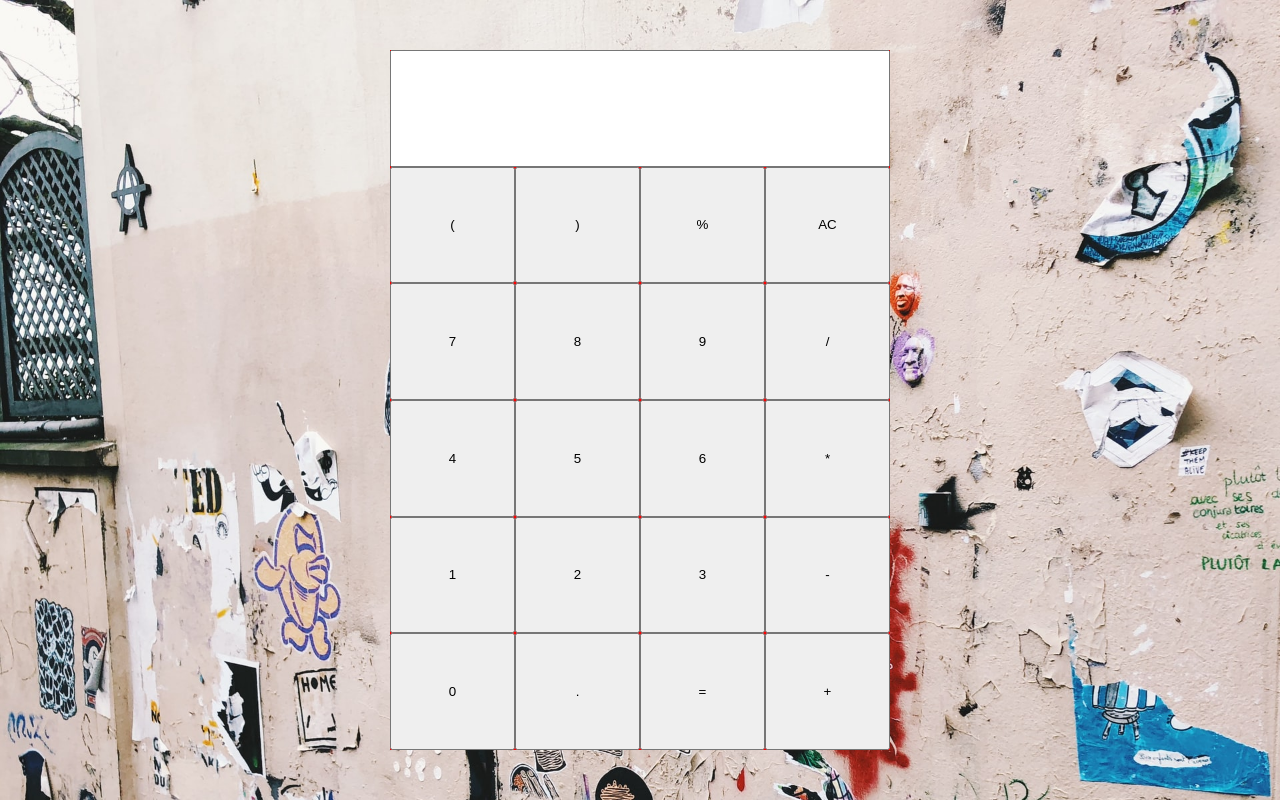
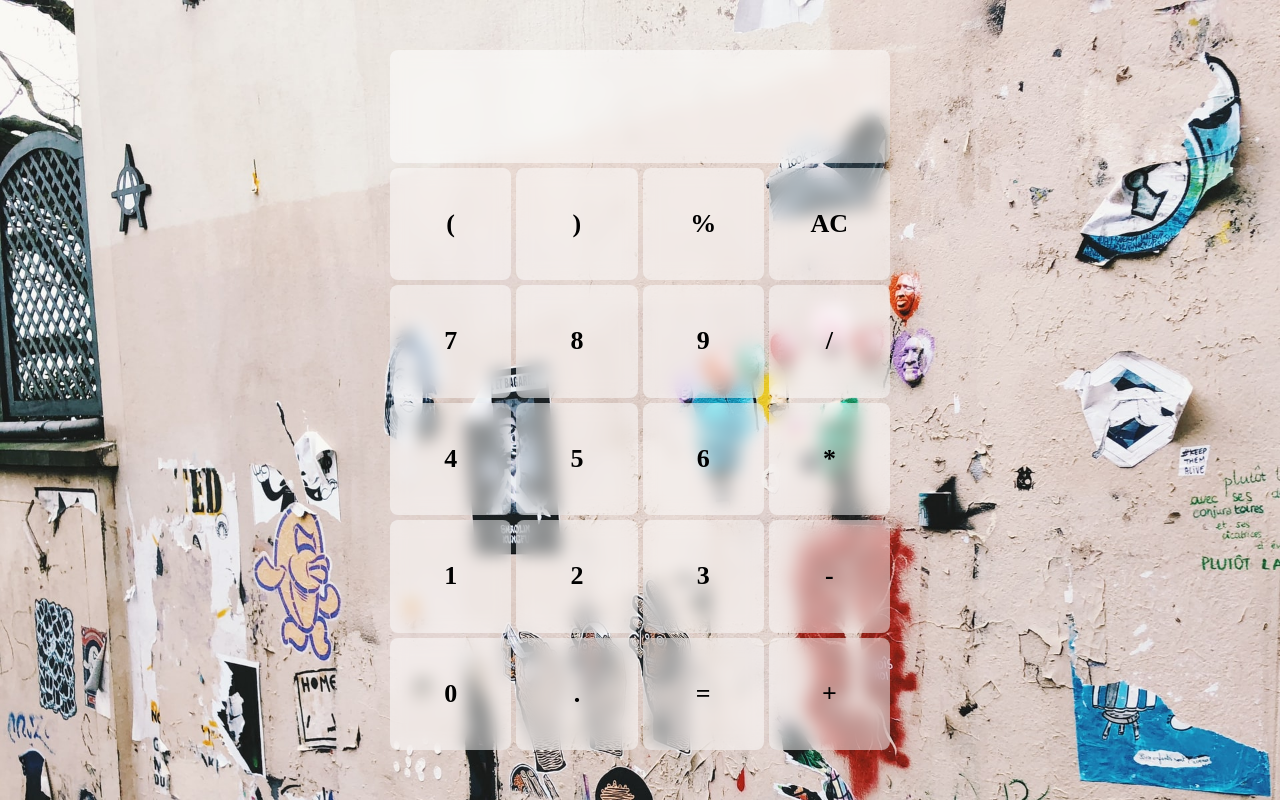
Before and after one commit to hyesungoh/JS_Calculator, a plain HTML site: page index.html in a window 1280 px wide. Both pictures are taken after a click on the button "AC". Drawn offline with Linux system fonts and the light colour scheme.

Commit message:
add some design

```diff
--- a/index.css
+++ b/index.css
@@ -17,22 +17,59 @@ body {
 }
 
 .calculator {
+    position: relative;
     width: 500px;
     height: 700px;
-    background-color: red;
 
     display: grid;
     grid-template-rows: repeat(6, 1fr);
     grid-template-columns: repeat(4, 1fr);
+    gap: 5px;
+}
+
+.placeholder {
+    position: absolute;
+    top: 5px;
+    left: 10px;
+    z-index: 1;
+    font-weight: 500;
+    color: rgba(0, 0, 0, 0.5);
 }
 
 .result {
+    all: unset;
     grid-column: 1 / 5;
+
+    padding: 10px;
     font-size: 64px;
+    font-weight: 700;
+
+    background: rgba(255,255,255,0.5);
+    border-radius: 8px;
+    backdrop-filter: blur(8px);
+
+    transition: box-shadow .5s;
 }
 
 .but {
+    all: unset;
+
     width: 100%;
     height: 100%;
 
+    display: flex;
+    justify-content: center;
+    align-items: center;
+
+    font-size: 26px;
+    font-weight: 700;
+    background: rgba(255,255,255,0.5);
+    border-radius: 8px;
+    backdrop-filter: blur(8px);
+
+    transition: box-shadow .5s;
 }
+
+.but:hover{
+    box-shadow: 0px 15px 25px rgba(0, 0, 0, 0.2);
+}
--- a/index.html
+++ b/index.html
@@ -8,6 +8,7 @@
     </head>
     <body>
         <div class="calculator">
+            <span class="placeholder placeholder-js"></span>
             <input class="result result-js" type="text" />
             <button class="but but-js">(</button>
             <button class="but but-js">)</button>
--- a/index.js
+++ b/index.js
@@ -1,10 +1,15 @@
 const buttons = document.querySelectorAll(".but-js");
 const resultInput = document.querySelector(".result-js");
+const placeholder = document.querySelector(".placeholder-js");
 
-const resetResult = () => (resultInput.value = "");
+const resetResult = () => {
+    resultInput.value = "";
+    placeholder.innerText = "";
+};
 
 const calculation = (currentValue) => {
     calculatedValue = eval(currentValue);
+    placeholder.innerText = currentValue;
     resultInput.value = calculatedValue;
 };
 
```
